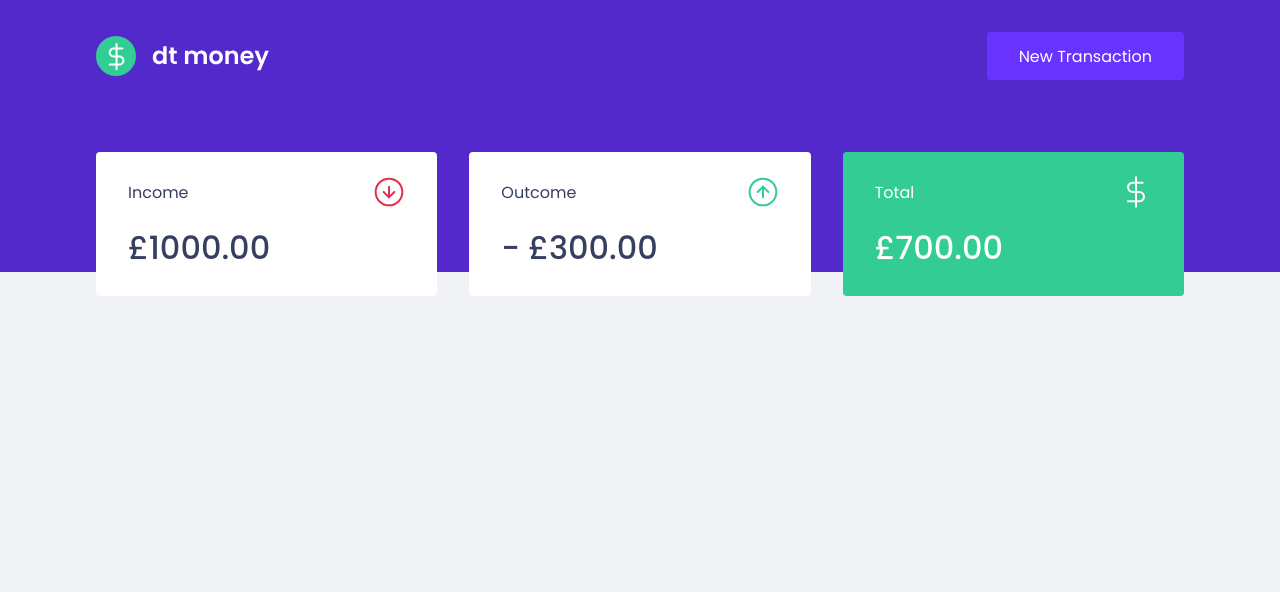
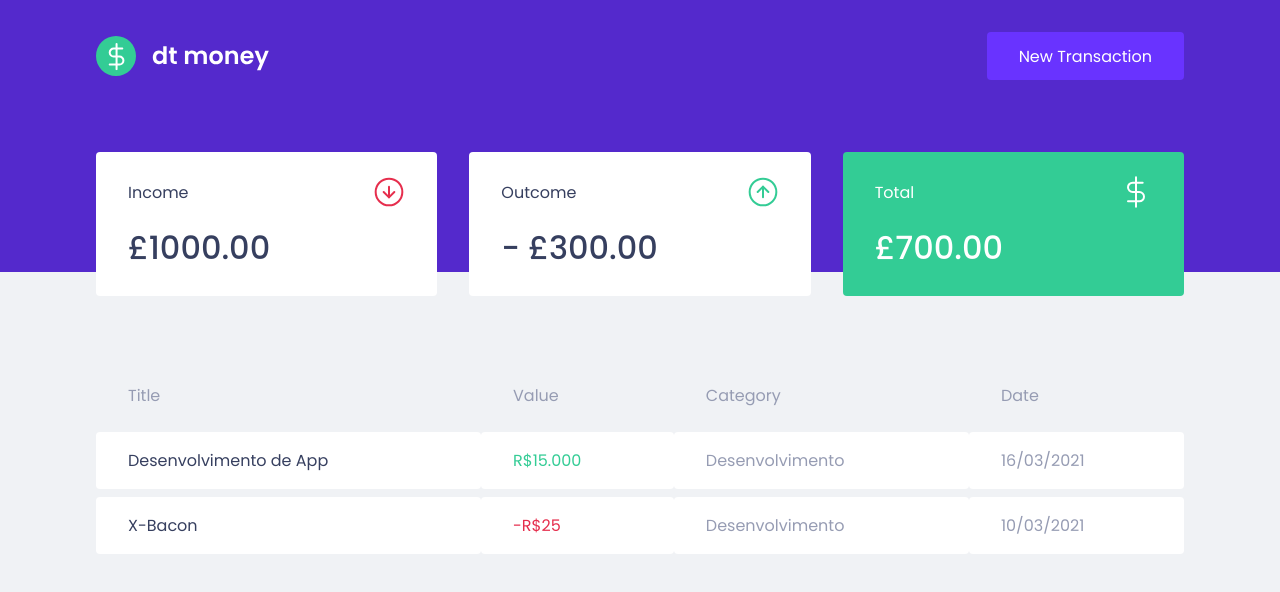
Before and after one commit to hppc25/react-go-finances, a React (Create React App) app: page / in a window 1280 px wide. Shown: the top 592 px of the page. Built offline with nearby package versions, Linux system fonts and the light colour scheme.

Commit message:
Add component Transaction Table

```diff
--- a/src/components/Dashboard/index.tsx
+++ b/src/components/Dashboard/index.tsx
@@ -1,8 +1,11 @@
 import { Summary } from '../Summary';
-import { Container } from "./styles";
+import { TransactionsTable } from '../TransactionsTable';
+import *  as S from './styles';
+
 
 export const Dashboard = () => (
-  <Container>
+  <S.Container>
     <Summary />
-  </Container>
+    <TransactionsTable />
+  </S.Container>
 );
--- a/src/components/Summary/index.tsx
+++ b/src/components/Summary/index.tsx
@@ -2,10 +2,10 @@
 import outcomeImg from '../../assets/outcome.svg';
 import totalImg from '../../assets/total.svg';
 
-import { Container } from "./styles";
+import *  as S from './styles';
 
 export const Summary = () => (
-  <Container>
+  <S.Container>
     <div>
       <header>
         <p>Income</p>
@@ -29,5 +29,5 @@
       </header>
       <strong>£700.00</strong>
     </div>
-  </Container>
+  </S.Container>
 );
--- /dev/null
+++ b/src/components/TransactionsTable/index.tsx
@@ -0,0 +1,32 @@
+import * as S from './styles';
+
+export const TransactionsTable = () => (
+  <S.Container>
+    <table>
+      <thead>
+        <tr>
+          <th>Title</th>
+          <th>Value</th>
+          <th>Category</th>
+          <th>Date</th>
+        </tr>
+      </thead>
+
+      <tbody>
+        <tr>
+          <td>Desenvolvimento de App</td>
+          <td className="deposit">R$15.000</td>
+          <td>Desenvolvimento</td>
+          <td>16/03/2021</td>
+        </tr>
+
+        <tr>
+          <td>X-Bacon</td>
+          <td className="withdraw">-R$25</td>
+          <td>Desenvolvimento</td>
+          <td>10/03/2021</td>
+        </tr>
+      </tbody>
+    </table>
+  </S.Container>
+);
--- /dev/null
+++ b/src/components/TransactionsTable/styles.ts
@@ -0,0 +1,32 @@
+import styled from 'styled-components';
+
+export const Container = styled.div`
+  margin-top: 4rem;
+  table {
+    width: 100%;
+    border-spacing: 0 0.5rem;
+    th {
+      padding: 1rem 2rem;
+      font-weight: 400;
+      line-height: 1.5rem;
+      text-align: left;
+      color: var(--text-body);
+    }
+    td {
+      padding: 1rem 2rem;
+      color: var(--text-body);
+      background: var(--shape);
+      border: 0;
+      border-radius: 0.25rem;
+      &:first-child {
+        color: var(--text-title);
+      }
+      &.deposit {
+        color: var(--green);
+      }
+      &.withdraw {
+        color: var(--red);
+      }
+    }
+  }
+`;
```
